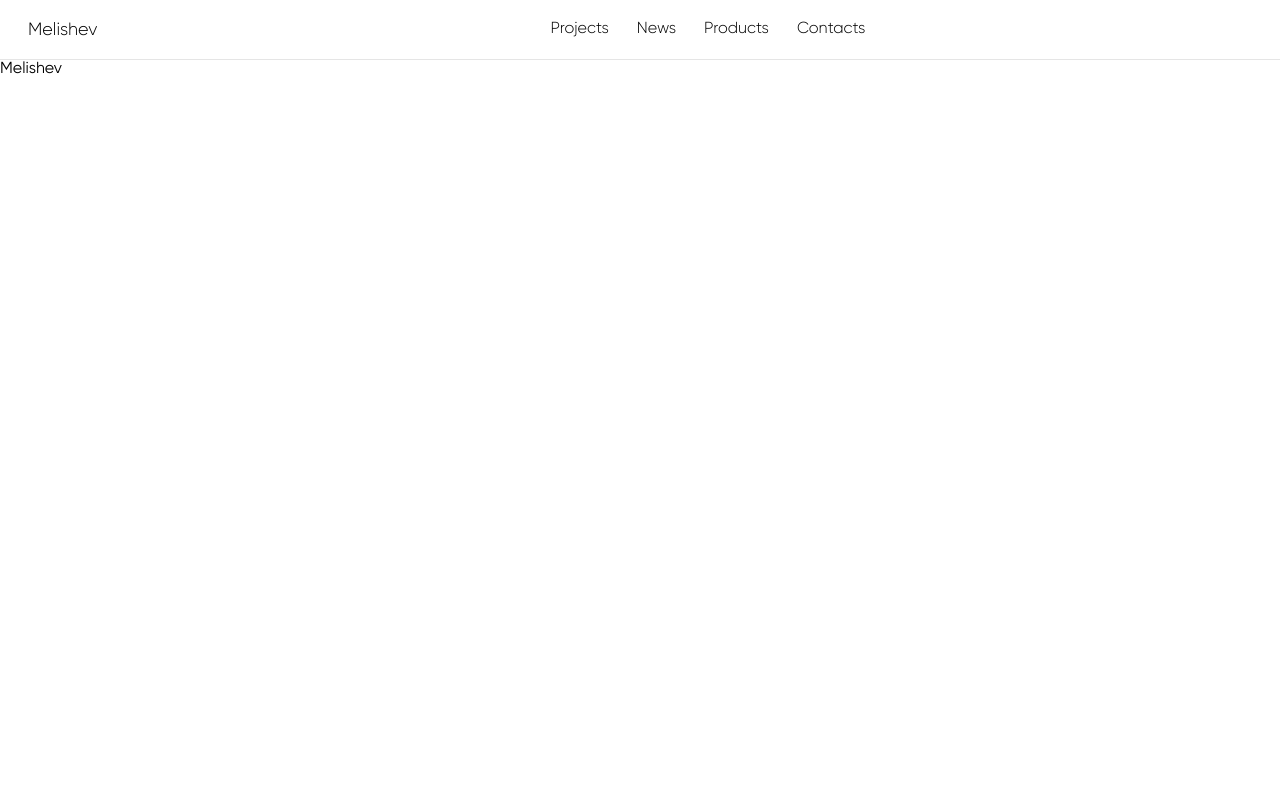
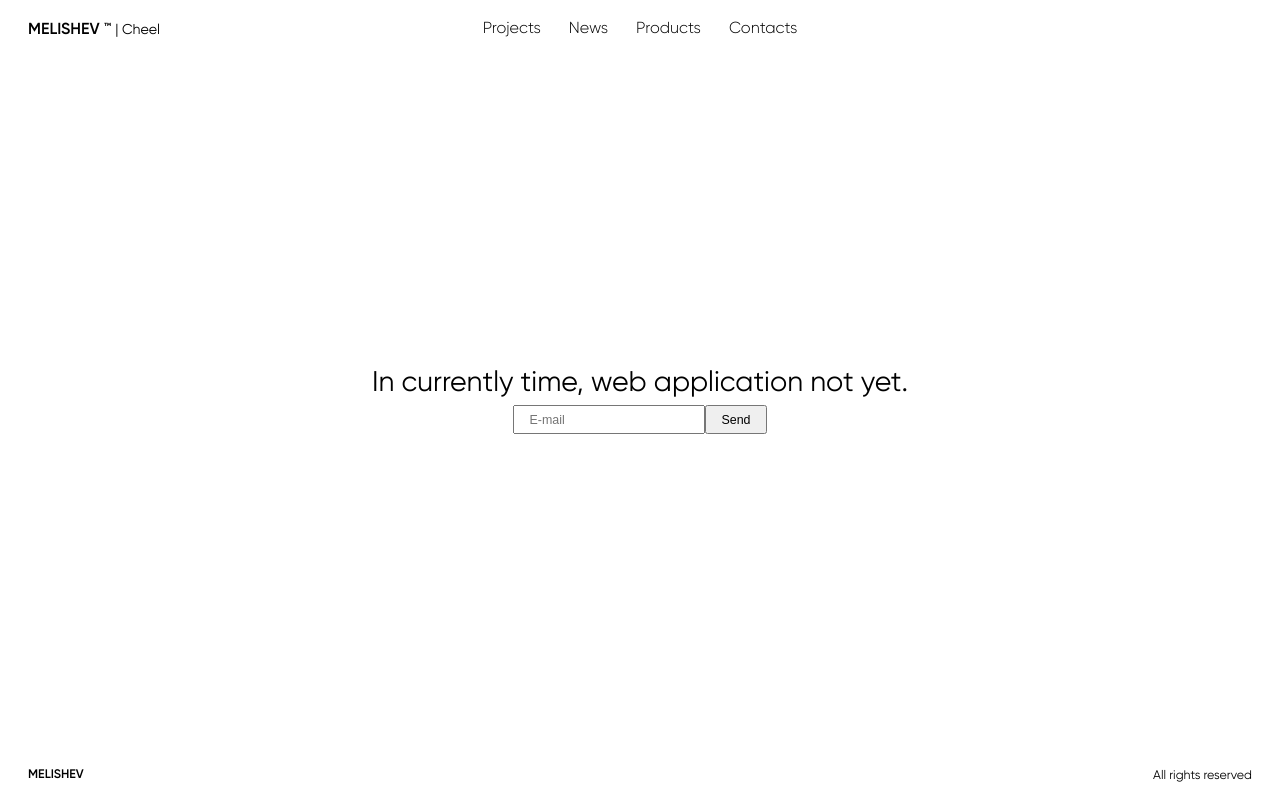
Before and after one commit to melishev/website, a Next.js app: page / in a window 1280 px wide. Built offline with nearby package versions, Linux system fonts and the light colour scheme; no server answers.

Commit message:
🍀 Заглушка

```diff
--- a/components/footer.js
+++ b/components/footer.js
@@ -1,7 +1,12 @@
+import styles from 'styles/components/footer.module.scss'
+
+import Link from 'next/link'
+
 const Footer = () => {
   return (
-    <footer>
-      <p>Melishev</p>
+    <footer className={styles.Footer}>
+      <Link href="/">Melishev</Link>
+      <p>All rights reserved</p>
     </footer>
   )
 }
--- a/components/header.js
+++ b/components/header.js
@@ -1,24 +1,70 @@
-import styles from 'styles/modules/header.module.scss'
+import styles from 'styles/components/header.module.scss'
 
 import Link from 'next/link'
-
-import { ReactSVG } from 'react-svg'
+import { useEffect, useState } from 'react'
 
 const Header = () => {
+
+  const [scroll, setScroll] = useState(0)
+  const listenScrollEvent = (event) => {
+    if (window.scrollY < 1) {
+      return setScroll(0)
+    } else if (window.scrollY > 1) {
+      return setScroll(1)
+    }
+  }
+
+  useEffect(() => {
+    window.addEventListener('scroll', listenScrollEvent);
+    return () =>
+      window.removeEventListener('scroll', listenScrollEvent);
+  }, []);
+
+  const navigation = [
+    {
+      name: 'Projects',
+      slug: 'projects',
+    },
+    {
+      name: 'News',
+      slug: 'news',
+    },
+    {
+      name: 'Products',
+      slug: 'products',
+    },
+    {
+      name: 'Contacts',
+      slug: 'contacts',
+    }
+  ]
+  const controls = [
+    {
+      icon: '􀊫',
+      slug: 'search',
+    },
+    {
+      icon: '􀉩',
+      slug: 'login',
+    }
+  ]
+
   return (
-    <header className={styles.Header}>
-      <p>Melishev</p>
-      <ReactSVG src="public/svg/logo.svg" />
+    <header className={styles.Header} style={scroll ? {background: `rgba(0, 0, 0, .8)`} : {}}>
+      <div className={styles.Header_logo}>
+        <Link href="/"><a style={scroll ? {color: 'white'} : {}}>Melishev ™ <span>| Cheel</span></a></Link>
+      </div>
       <nav>
         <ul>
-          <li><Link href="#">Projects</Link></li>
-          <li><Link href="#">News</Link></li>
-          <li><Link href="#">Products</Link></li>
-          <li><Link href="#">Contacts</Link></li>
+          {navigation.map((item) => (
+            <li key={item.slug}><Link href={item.slug}><a style={scroll ? {color: 'white'} : {}}>{item.name}</a></Link></li>
+          ))}
         </ul>
       </nav>
-      <div>
-        <button>􀉩</button>
+      <div className={styles.Header_controls}>
+        {controls.map((item) => (
+          <button key={item.slug} style={scroll ? {color: 'white'} : {}}>{item.icon}</button>
+        ))}
       </div>
     </header>
   )
--- a/pages/_app.js
+++ b/pages/_app.js
@@ -1,4 +1,6 @@
 import 'styles/global.scss'
+
+import 'swiper/swiper.scss';
 
 import Header from 'components/header'
 import Footer from 'components/footer'
--- a/pages/index.js
+++ b/pages/index.js
@@ -1,7 +1,13 @@
+import styles from 'styles/pages/home.module.scss'
+
 function Home() {
   return (
-    <main>
-
+    <main className={styles.Home}>
+      <h1>In currently time, web application not yet.</h1>
+      <form>
+        <input type="email" placeholder="E-mail" />
+        <button type="submit">Send</button>
+      </form>
     </main>
   )
 }
--- /dev/null
+++ b/styles/components/footer.module.scss
@@ -0,0 +1,21 @@
+@import 'styles/imports';
+
+.Footer {
+    width: 100%;
+    height: 50px;
+    display: flex;
+    align-items: center;
+    justify-content: space-between;
+    backdrop-filter: saturate(180%) blur(5px);
+    // border-top: 1px solid rgba(0, 0, 0, 0.4);
+    padding: 0 vw(42);
+    position: fixed;
+    bottom: 0;
+    a {
+        @include text(rem(14), 600, unset, unset, black);
+        text-transform: uppercase;
+    }
+    p {
+        @include text(rem(14), 400, unset, unset, black)
+    }
+}
--- a/styles/modules/header.module.scss
+++ b/styles/components/header.module.scss
@@ -1,22 +1,36 @@
 @import 'styles/imports';
 
 .Header {
+    width: 100%;
     height: 60px;
     display: flex;
     align-items: center;
     justify-content: space-between;
     backdrop-filter: saturate(180%) blur(5px);
-    border-bottom: 1px solid rgba(0, 0, 0, .1);
+    border-bottom: 1px solid rgba(255, 255, 255, .4);
     padding: 0 vw(42);
-    p {
-        max-width: 25%;
+    position: fixed;
+    top: 0;
+    z-index: 2;
+    transition: background 1s;
+    &_logo {
+        max-width: 20%;
         flex-grow: 1;
         display: flex;
         justify-content: flex-start;
-        @include text(rem(20), 300, unset, unset, black)
+        a {
+            @include text(rem(18), 600, unset, unset, black);
+            text-transform: uppercase;
+            transition: color 1s;
+            span {
+                @include text(rem(16), 400, unset, unset, black);
+                text-transform: capitalize;
+                color: inherit;
+            }
+        }
     }
     nav {
-        max-width: 50%;
+        max-width: 60%;
         flex-grow: 2;
         display: flex;
         justify-content: center;
@@ -26,20 +40,23 @@
                 margin: 0 vw(21);
                 a {
                     @include text(rem(18), 300, unset, unset, black);
+                    transition: color 1s;
                 }
             }
         }
     }
-    div {
-        min-width: 25%;
+    &_controls {
+        max-width: 20%;
         flex-grow: 1;
         display: flex;
         justify-content: flex-end;
         button {
             @include text(rem(18), 300, unset, unset, black);
-            font-family: 'SF Compact';
+            font-family: 'SF Pro';
+            transition: color 1s;
             border: unset;
             background: unset;
+            margin-left: vw(21);
             cursor: pointer;
         }
     }
--- a/styles/global.scss
+++ b/styles/global.scss
@@ -9,7 +9,7 @@
 }
 html, body {
     font-size: $fs-1 + px;
-    font-family: 'Gilroy', 'SF Compact', sans-serif;
+    font-family: 'Gilroy', 'SF Pro', sans-serif;
     -webkit-font-smoothing: antialiased;
     -moz-osx-font-smoothing: grayscale;
 }
--- /dev/null
+++ b/styles/pages/home.module.scss
@@ -0,0 +1,23 @@
+@import 'styles/imports';
+
+.Home {
+    height: 100vh;
+    display: flex;
+    align-items: center;
+    justify-content: center;
+    flex-direction: column;
+    h1 {
+        @include text(rem(32), 400, unset, unset, black);
+        margin-bottom: rem(6);
+    }
+    input {
+        @include text(rem(14), 300, unset, unset, black);
+        outline: unset;
+        padding: rem(6) vw(21);
+    }
+    button {
+        @include text(rem(14), 300, unset, unset, black);
+        outline: unset;
+        padding: rem(6) vw(21);
+    }
+}
```
